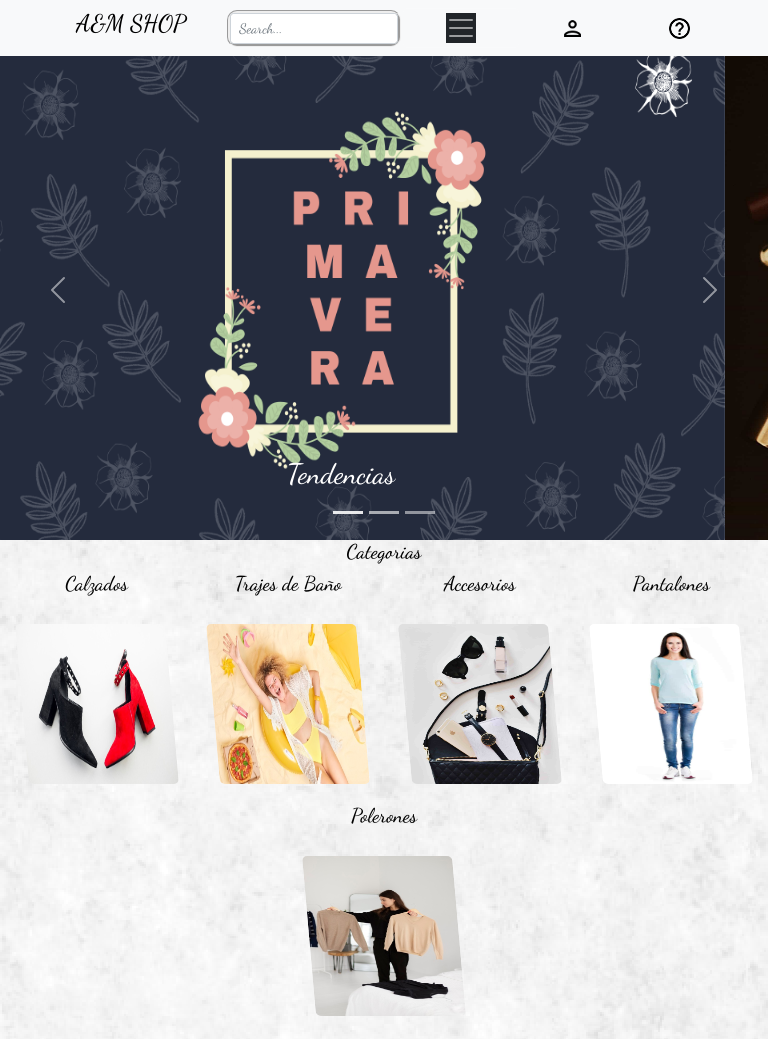
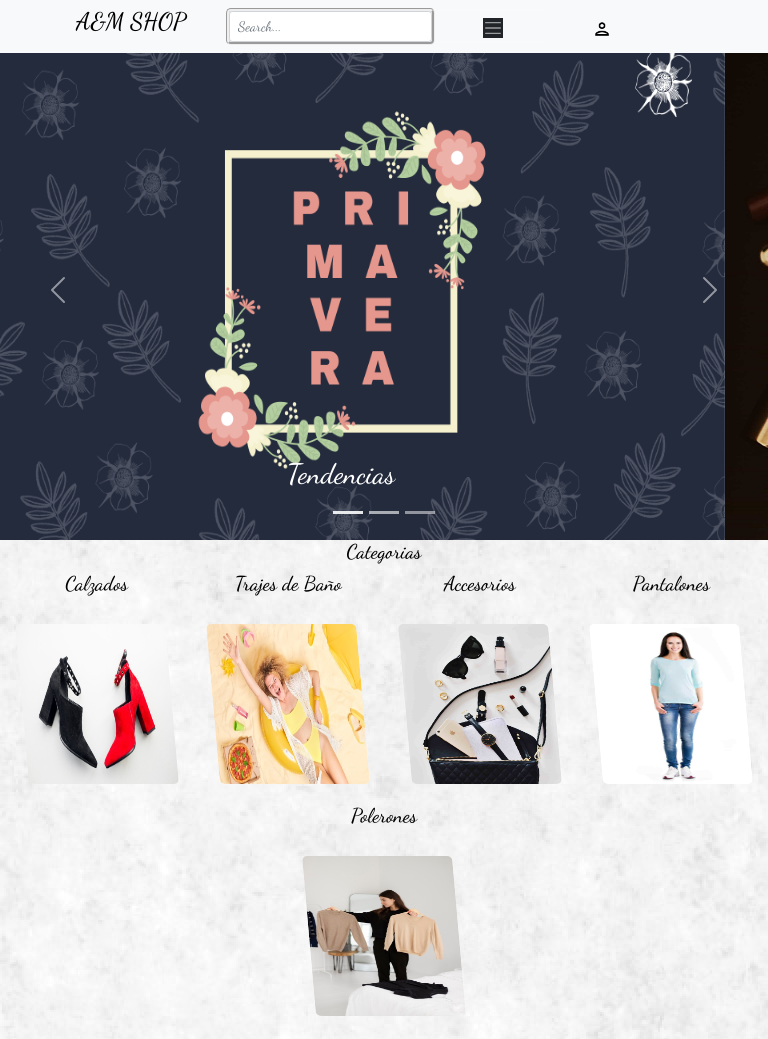
Before and after one commit to ChristianJ90/Proyecto-Coder-House, a website: page index.html in a window 768 px wide. Shown: the top 1039 px of the page. Drawn offline with nearby package versions, Linux system fonts and the light colour scheme.

Commit message:
responsive final

```diff
--- a/css/style.css
+++ b/css/style.css
@@ -432,7 +432,7 @@ form {
 /*Fin de Contenido Pagina*/
 /*Media Queries*/
 /*Smartphone S*/
-@media (min-width: 300px) and (max-width: 379px) {
+@media (min-width: 300px) and (max-width: 400px) {
   header {
     height: 8px; }
   .container {
@@ -518,7 +518,7 @@ form {
     height: 15px; } }
 
 /*Smartphone*/
-@media (min-width: 380px) and (max-width: 426px) {
+@media (min-width: 401px) and (max-width: 520px) {
   header {
     height: 10px; }
   h1 {
@@ -586,18 +586,25 @@ form {
     height: 15px; } }
 
 /*Tablet*/
-@media (min-width: 427px) and (max-width: 768px) {
+@media (min-width: 521px) and (max-width: 780px) {
   header {
     width: 100vw;
     height: 40px;
     margin: 0;
     justify-content: center; }
+  .search {
+    width: 30%;
+    height: 37px;
+    font-size: 0.5rem;
+    border-radius: 5px; }
   .aside {
-    width: 25px;
-    height: 25px; }
+    width: 20px;
+    height: 20px; }
   #aside {
-    width: 25px;
-    height: 25px; }
+    display: none; }
+  .menuBar {
+    width: 20px;
+    height: 20px; }
   .tamaño img {
     height: 500px;
     margin: 0;
```
